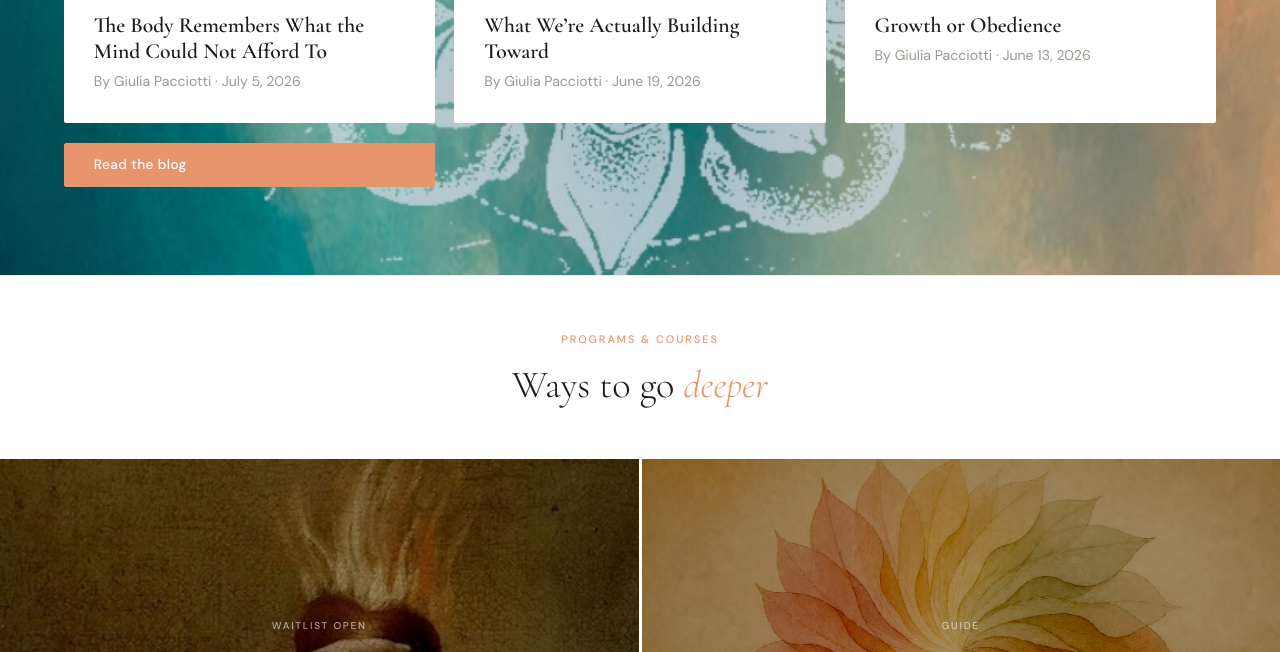
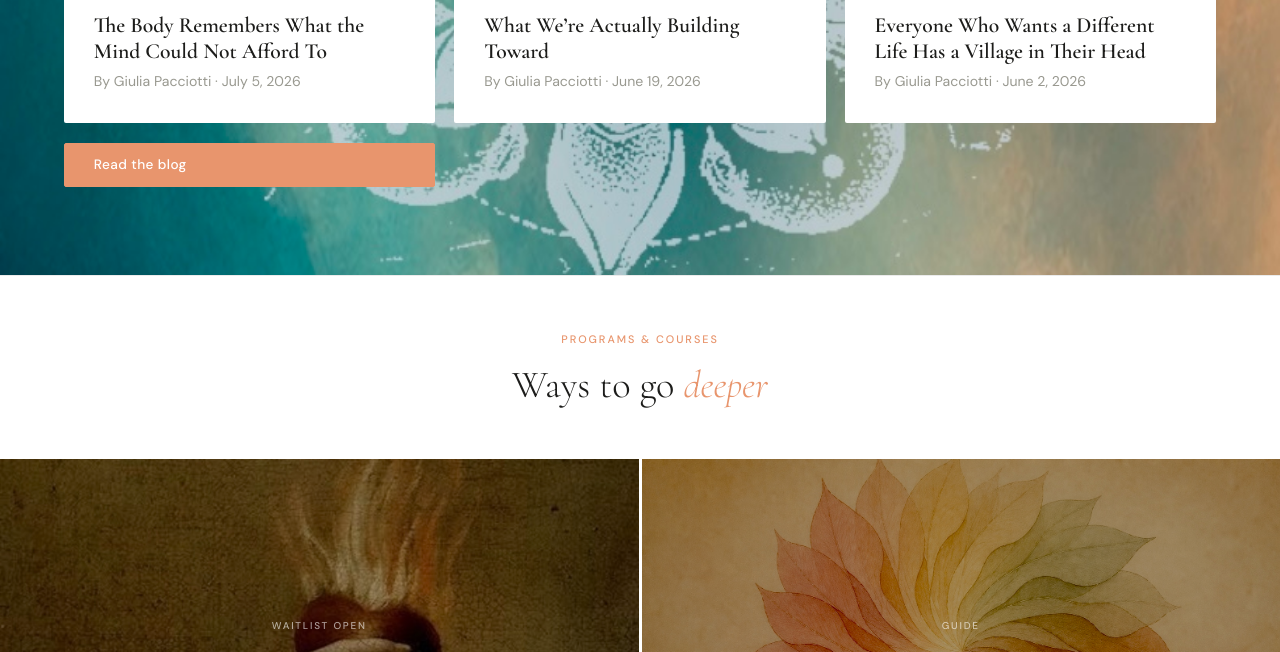
Before and after one commit to Blubell26/giuliapacciotti.com, a Jekyll site: the page built from index.html, in a window 1280 px wide and 900 px high, scrolled down 470 px, cut to the strip 248-900 px from the top of the window. Built offline with Jekyll 4.4.1, drawn with Linux system fonts in a browser that asks for light colours.

Commit message:
Update and rename 2026-06-13-growth-or-obedience.md to 2026-02-22-growth-or-obedience.md

```diff
--- a/_posts/2026-06-13-growth-or-obedience.md
+++ b/_posts/2026-02-22-growth-or-obedience.md
@@ -2,7 +2,7 @@
 layout: post
 title: Growth or Obedience
 description: Why following someone elses rules perfectly well is not the same thing as growing.
-date: 2026-06-13
+date: 2026-02-22
 image: images/IMG_8009.jpeg
 thumb: images/IMG_8009.jpeg
 category: parenting-unschooling
```
